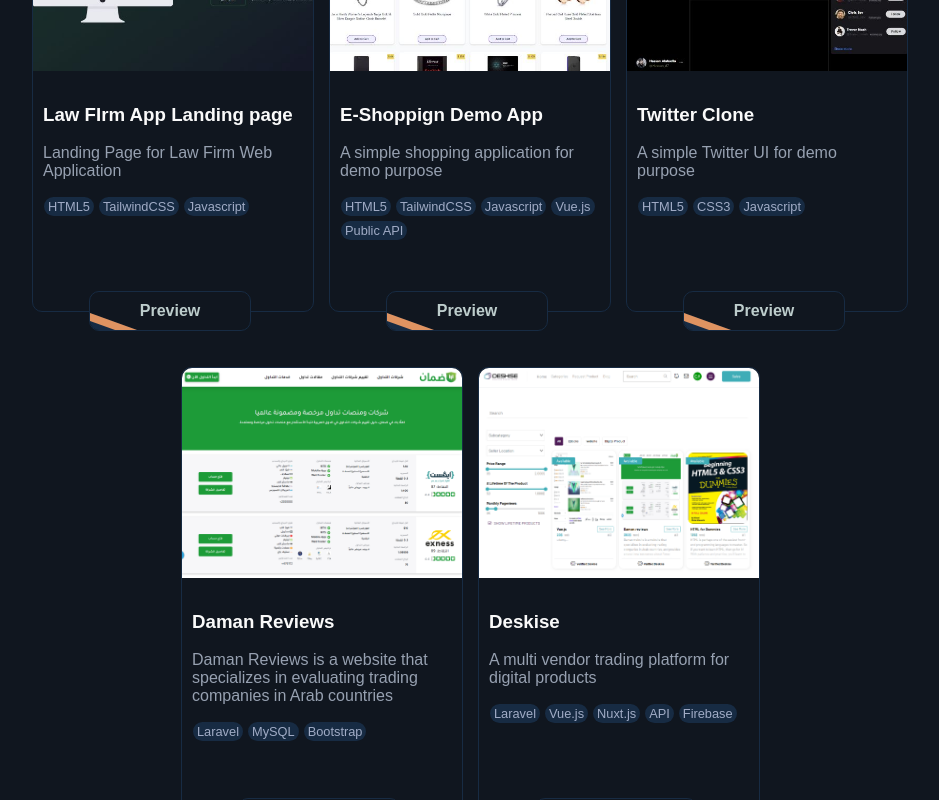
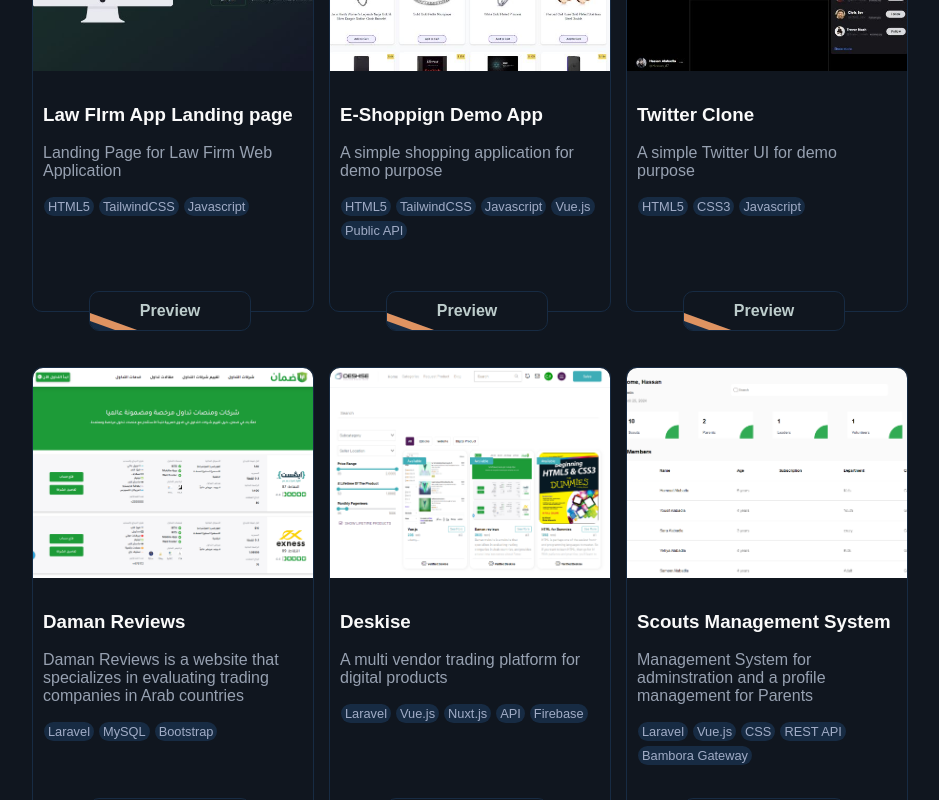
Before and after one commit to HassanAbadla/portfolio, a React (Vite) app: page / in a window 1280 px wide. Shown: the part 2000-2800 px from the top of the page, without its empty margins (170-1109 px from the left). Built offline with nearby package versions, Linux system fonts and the light colour scheme.

Commit message:
add Scout project

```diff
--- a/src/App.jsx
+++ b/src/App.jsx
@@ -8,6 +8,7 @@ import Shoffing from './assets/img/shoffing.jpg'
 import TwitterClone from './assets/img/twitter.jpg'
 import Daman from './assets/img/daman.png'
 import Deskise from './assets/img/deskise.png'
+import Scout from './assets/img/Scout.png'
 import Facebook from './assets/img/facebook.png'
 import Twitter from './assets/img/twitterico.png'
 import Whatsapp from './assets/img/whatsapp.png'
@@ -275,6 +276,26 @@ function App() {
               <a href="https://deskise.com/" target="_blank" className='preview'>Preview</a>
             </div>
           </ScrollAnimation>
+
+          <ScrollAnimation animateIn='flipInY' delay={480}>
+            <div className="project-item">
+              <div className="project-img">
+                <img src={Scout} alt="" />
+              </div>
+              <div className="project-text">
+                <h3>Scouts Management System</h3>
+                <p>Management System for adminstration and a profile management for Parents</p>
+                <div className="tech">
+                  <p>Laravel</p>
+                  <p>Vue.js</p>
+                  <p>CSS</p>
+                  <p>REST API</p>
+                  <p>Bambora Gateway</p>
+                </div>
+              </div>
+              <a href="https://scout.gulfytrend.com/login" target="_blank" className='preview'>Preview</a>
+            </div>
+          </ScrollAnimation>
         </div>
       </section>
 
```
Also changed, not shown: src/assets/img/Scout.png (added).
